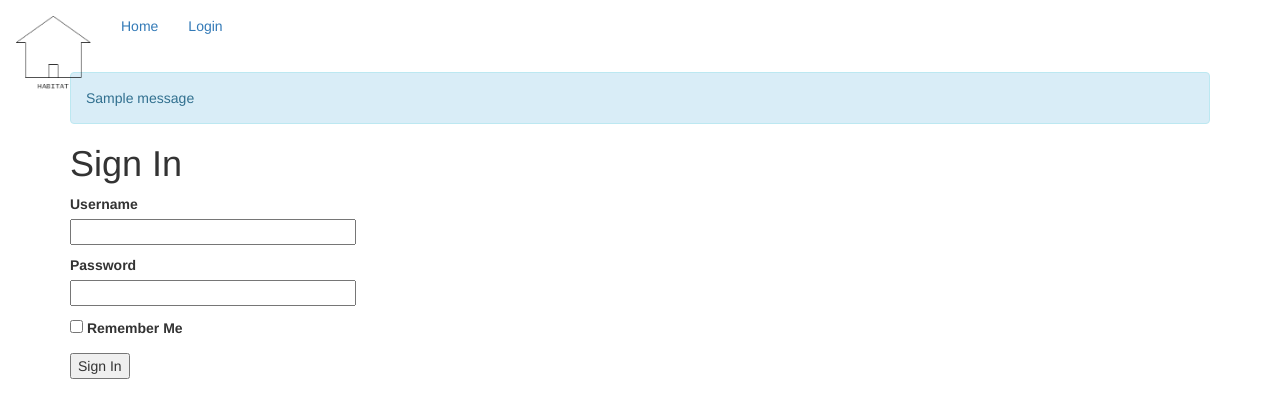
After one commit to Kytehill/habitat, a Flask app: page /login in a window 1280 px wide. The commit adds this page. Shown: the top 418 px of the page. Run offline with Flask 2, Linux system fonts and the light colour scheme; one stand-in notice (Sample message) is shown; some libraries are stand-ins or nearby versions.

Commit message:
Login with bootstrap styling

```diff
--- a/app/__init__.py
+++ b/app/__init__.py
@@ -1,5 +1,9 @@
 from flask import Flask
+from config import Config
+from flask_bootstrap import Bootstrap
 
 app = Flask(__name__)
+app.config.from_object(Config)
+bootstrap = Bootstrap(app)
 
 from app import routes
--- /dev/null
+++ b/app/forms.py
@@ -0,0 +1,12 @@
+# Reference https://blog.miguelgrinberg.com/post/the-flask-mega-tutorial-part-iii-web-forms
+
+from flask_wtf import FlaskForm
+from wtforms import StringField, PasswordField, BooleanField, SubmitField
+from wtforms.validators import DataRequired
+
+
+class LoginForm(FlaskForm):
+    username = StringField('Username', validators=[DataRequired()])
+    password = PasswordField('Password', validators=[DataRequired()])
+    remember_me = BooleanField('Remember Me')
+    submit = SubmitField('Sign In')
--- a/app/routes.py
+++ b/app/routes.py
@@ -1,5 +1,17 @@
-from flask import render_template
 from app import app
+from app.forms import LoginForm
+from flask import render_template, flash, redirect, url_for
+
+
+# Reference
+@app.route('/login', methods=['GET', 'POST'])
+def login():
+    form = LoginForm()
+    if form.validate_on_submit():
+        flash('Login requested for user {}, remember_me={}'.format(
+            form.username.data, form.remember_me.data))
+        return redirect(url_for('index'))
+    return render_template('login.html', title='Sign In', form=form)
 
 
 @app.route('/')
@@ -8,11 +20,11 @@ def index():
     user = {'username': 'Andrew'}
     environments = [
         {
-            'environment': {'name': 'environment1'},
+            'name': 'environment1',
             'servers': ['server1', 'server2', 'server3']
         },
         {
-            'environment': {'name': 'envrionment2'},
+            'name': 'envrionment2',
             'servers': ['server4', 'server5', 'server6']
         }
     ]
--- a/app/templates/index.html
+++ b/app/templates/index.html
@@ -1,10 +1,10 @@
-{% extends "base.html" %}
+{% extends "navigation.html" %}
 
-{% block content %}
+{% block app_content %}
     <h1>Welcome, {{ user.username }}!</h1>
     {% for environment in environments %}
     <div>
-        <p>{{ environment.environment.name }} contains server: <b>{{ environment.servers }}</b></p>
+        <p>{{ environment.name }} contains server: <b>{{ environment.servers }}</b></p>
     </div>
     {% endfor %}
 {% endblock %}
--- /dev/null
+++ b/app/templates/login.html
@@ -0,0 +1,25 @@
+<!--reference https://blog.miguelgrinberg.com/post/the-flask-mega-tutorial-part-iii-web-forms-->
+{% extends "navigation.html" %}
+
+{% block app_content %}
+    <h1>Sign In</h1>
+    <form action="" method="post" novalidate>
+        {{ form.hidden_tag() }}
+        <p>
+            {{ form.username.label }}<br>
+            {{ form.username(size=32) }}<br>
+            {% for error in form.username.errors %}
+            <span style="color: red;">[{{ error }}]</span>
+            {% endfor %}
+        </p>
+        <p>
+            {{ form.password.label }}<br>
+            {{ form.password(size=32) }}<br>
+            {% for error in form.password.errors %}
+            <span style="color: red;">[{{ error }}]</span>
+            {% endfor %}
+        </p>
+        <p>{{ form.remember_me() }} {{ form.remember_me.label }}</p>
+        <p>{{ form.submit() }}</p>
+    </form>
+{% endblock %}
--- /dev/null
+++ b/app/templates/navigation.html
@@ -0,0 +1,34 @@
+{% extends 'bootstrap/base.html' %}
+
+{% block title %} Habitat {% endblock %}
+
+{% block navbar %}
+    <nav class="navbar navbar-dark">
+         <a class="navbar-brand" href="{{ url_for('index') }}">
+             <img src="{{url_for('static', filename='logo.png')}}" width="75" height="75" class="d-inline-block align-top" alt="">
+         </a>
+         <div class="container" border="1px solid black">
+            <div class="collapse navbar-collapse">
+                <ul class="nav navbar-nav">
+                    <li class = "nav-item"><a class = "nav-link" href="{{ url_for('index') }}">Home</a></li>
+                    <li class = "nav-item"><a class = "nav-link" href="{{ url_for('login') }}">Login</a></li>
+                </ul>
+            </div>
+         </div>
+    </nav>
+{% endblock %}
+
+    {% block content %}
+    <div class="container">
+        {% with messages = get_flashed_messages() %}
+        {% if messages %}
+            {% for message in messages %}
+            <div class="alert alert-info" role="alert">{{ message }}</div>
+            {% endfor %}
+        {% endif %}
+        {% endwith %}
+
+        {# application content needs to be provided in the app_content block #}
+        {% block app_content %}{% endblock %}
+    </div>
+{% endblock %}
--- /dev/null
+++ b/config.py
@@ -0,0 +1,5 @@
+import os
+
+
+class Config(object):
+    SECRET_KEY = os.environ.get('SECRET_KEY') or 'secure_key_required'
```
Also changed, not shown: app/ssh.py (added, +22 -0 lines), app/templates/base.html (deleted, +0 -10 lines), app/static/logo.png (added).
